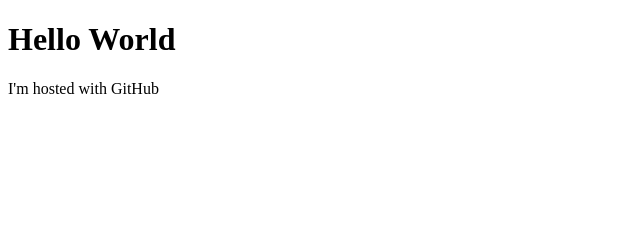
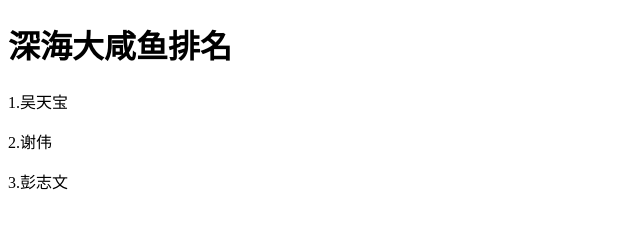
Before and after one commit to littlebadegg/littlebadegg.github.io, a plain HTML site: page index.html in a window 1280 px wide. Shown: the whole page, without its empty margins (0-640 px from the left). Drawn offline with Linux system fonts and the light colour scheme.

Commit message:
Update index.html

```diff
--- a/index.html
+++ b/index.html
@@ -1 +1,4 @@
-<!DOCTYPE html><html><body><h1>Hello World</h1><p>I'm hosted with GitHub
+<!DOCTYPE html><html><body><h1>深海大咸鱼排名</h1>
+<p color="red">1.吴天宝</p>
+<p>2.谢伟</p>
+<p>3.彭志文</p>
```
